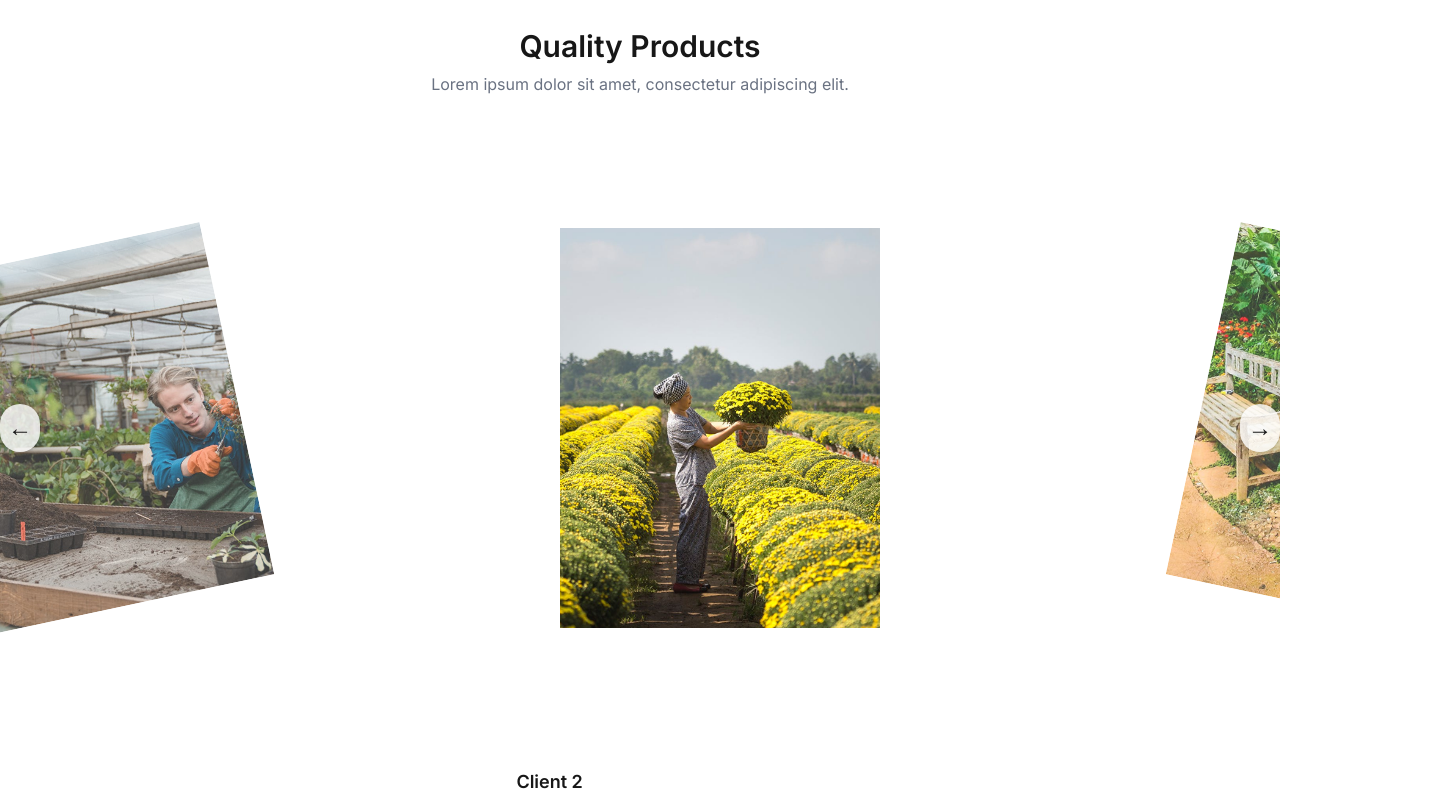
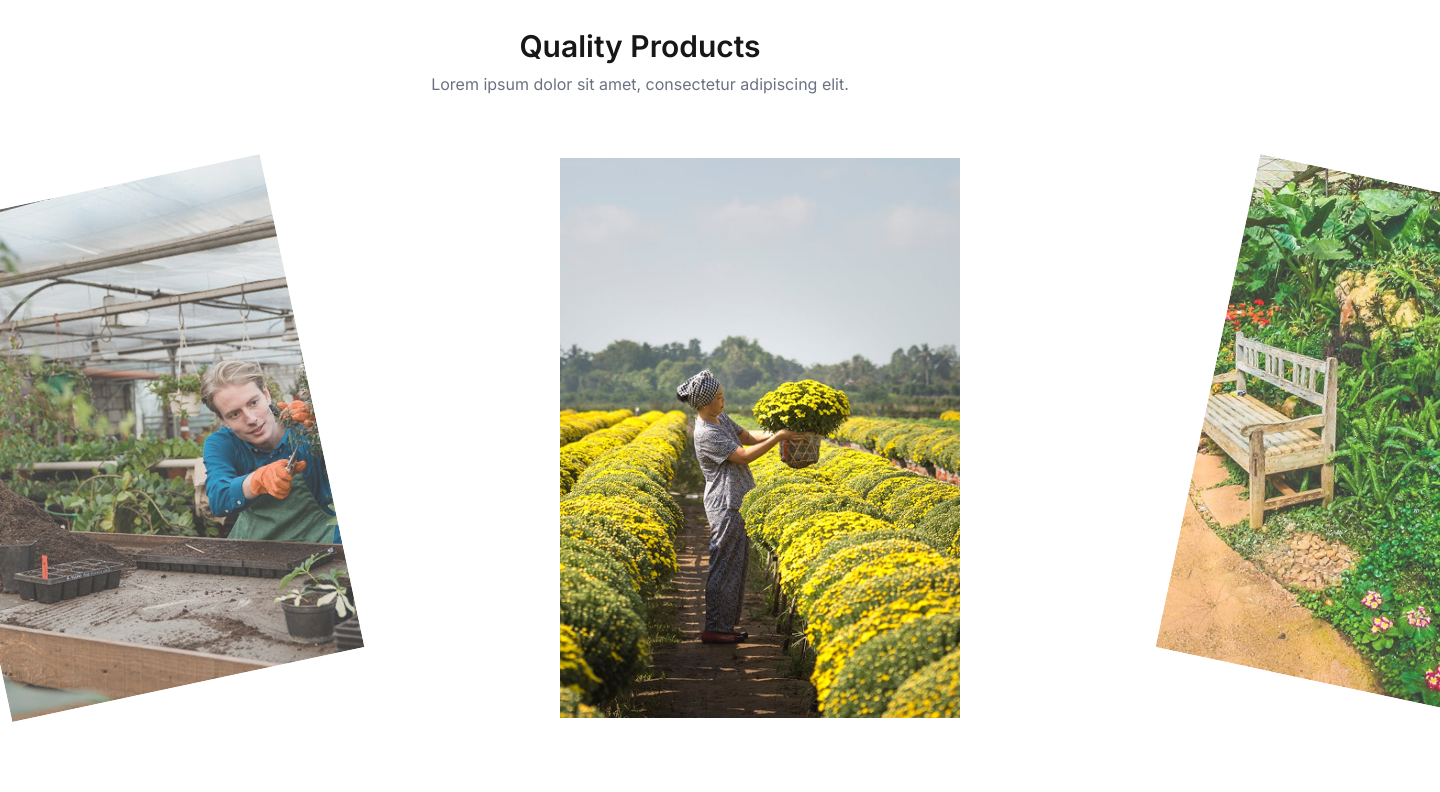
Before and after one commit to Mohsinalisyed/Tentwenty-assessment, a Next.js app: page / in a window 1280 px wide. Shown: the part 820-1612 px from the top of the page, 1440 px wide, since content can reach past the window. Built offline with nearby package versions, Linux system fonts and the light colour scheme.

Commit message:
Clinet Slider

```diff
--- a/src/components/ProductSlider.tsx
+++ b/src/components/ProductSlider.tsx
@@ -92,24 +92,9 @@ export default function ProductSlider() {
         Lorem ipsum dolor sit amet, consectetur adipiscing elit.
       </p>
       <div
-        className="relative h-[600px] w-full max-w-[1440px] mx-auto overflow-hidden"
+        className="relative h-[620px] w-full max-w-[1440px] mx-auto overflow-hidden"
+        style={{ width: `${CONTAINER_WIDTH}px` }}
       >
-        {/* Left Arrow */}
-        <button
-          onClick={goToPrev}
-          className="absolute left-0 top-1/2 -translate-y-1/2 z-30 bg-white/80 hover:bg-white rounded-full shadow p-2"
-          aria-label="Previous"
-        >
-          <span className="text-2xl">&#8592;</span>
-        </button>
-        {/* Right Arrow */}
-        <button
-          onClick={goToNext}
-          className="absolute right-0 top-1/2 -translate-y-1/2 z-30 bg-white/80 hover:bg-white rounded-full shadow p-2"
-          aria-label="Next"
-        >
-          <span className="text-2xl">&#8594;</span>
-        </button>
         {/* Always render three cards in the same order/positions */}
         {visibleSlides.map((slide, idx) => {
           const pos = positions[idx];
@@ -127,7 +112,7 @@ export default function ProductSlider() {
                 zIndex: pos.zIndex,
                 transition: { type: "spring", stiffness: 300, damping: 30 },
               }}
-              className="absolute h-[400px] w-[320px]"
+              className="absolute h-[70vh] w-[50vh]"
               style={{ pointerEvents: idx === 1 ? "auto" : "none" }}
               onHoverStart={() => idx === 1 && setIsHovering(true)}
               onHoverEnd={() => idx === 1 && setIsHovering(false)}
@@ -141,18 +126,18 @@ export default function ProductSlider() {
                 }
               }}
             >
-              <div className="relative h-full w-full overflow-hidden flex">
+              <div className="relative h-full w-full overflow-hidden ">
                 <Image
                   src={slide.src}
                   alt={slide.alt}
                   fill
-                  className="object-cover"
+                  className="object-cover "
                   priority={idx === 1}
                 />
                 {/* Drag Overlay */}
                 {idx === 1 && isHovering && (
-                  <div className="absolute inset-0 flex items-center left-1/2 top-1/2 -translate-x-1/2 -translate-y-1/2 justify-center w-[99px] h-[99px]  rounded-full text-black bg-white font-medium text-xl pointer-events-none">
-                    Drag
+                  <div className="absolute inset-0 flex items-center justify-center bg-black/30 text-white font-medium text-xl  pointer-events-none">
+                    drag
                   </div>
                 )}
               </div>
```
